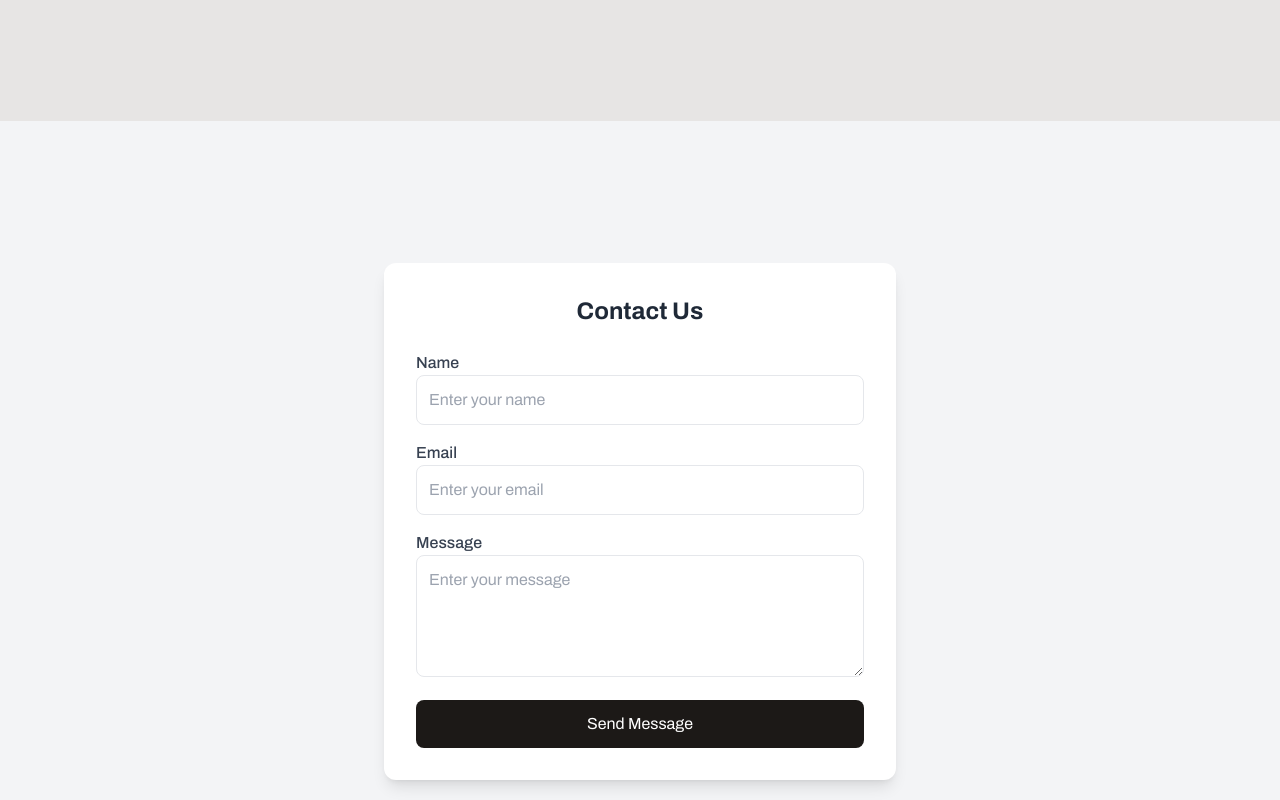
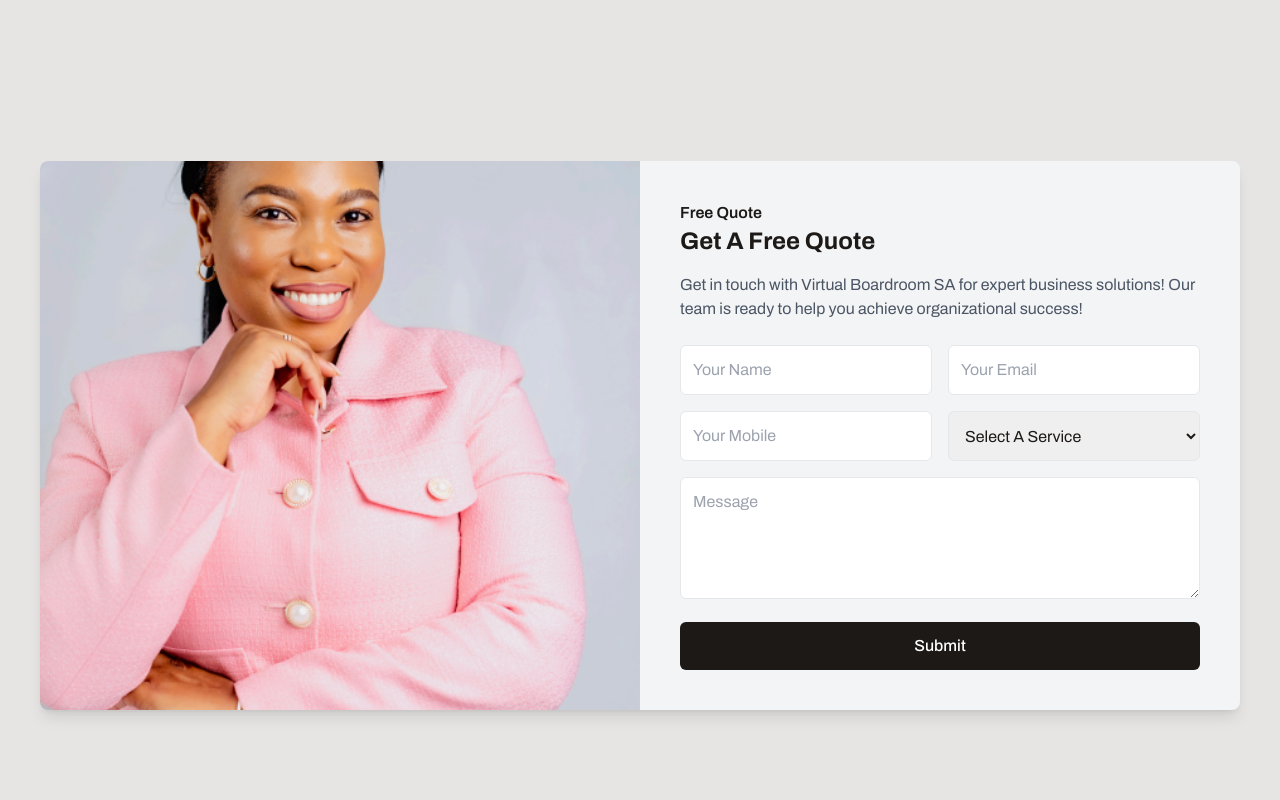
Before and after one commit to Sekwaticode/virtualboardroomsa, a Next.js app: page / in a window 1280 px wide. Shown: the part 9600-10400 px from the top of the page. Built offline with nearby package versions, Linux system fonts and the light colour scheme.

Commit message:
Contact form

```diff
--- a/src/sections/Contact.tsx
+++ b/src/sections/Contact.tsx
@@ -1,111 +1,123 @@
 "use client";
 
 import { useState } from "react";
-import { motion } from "framer-motion";
+import Image from "next/image";
+import contactImage from "@/assets/images/contact_image.png";
 
 const ContactForm = () => {
   const [formData, setFormData] = useState({
     name: "",
     email: "",
-    message: "",
+    mobile: "",
+    service: "",
+    note: "",
   });
 
-  const [errors, setErrors] = useState<{ name?: string; email?: string; message?: string }>({});
-  const [submitted, setSubmitted] = useState(false);
-
-  const handleChange = (e: React.ChangeEvent<HTMLInputElement | HTMLTextAreaElement>) => {
+  const handleChange = (
+    e: React.ChangeEvent<
+      HTMLInputElement | HTMLTextAreaElement | HTMLSelectElement
+    >
+  ) => {
     setFormData({ ...formData, [e.target.name]: e.target.value });
-  };
-
-  const validate = () => {
-    const newErrors: { name?: string; email?: string; message?: string } = {};
-
-    if (!formData.name.trim()) newErrors.name = "Name is required.";
-    if (!formData.email.trim() || !/^[\w.%+-]+@[\w.-]+\.[a-zA-Z]{2,}$/.test(formData.email))
-      newErrors.email = "Valid email is required.";
-    if (!formData.message.trim()) newErrors.message = "Message cannot be empty.";
-
-    setErrors(newErrors);
-    return Object.keys(newErrors).length === 0;
   };
 
   const handleSubmit = (e: React.FormEvent) => {
     e.preventDefault();
-    if (validate()) {
     console.log("Form submitted:", formData);
-      setSubmitted(true);
-      setTimeout(() => setSubmitted(false), 3000);
-      setFormData({ name: "", email: "", message: "" });
-    }
   };
 
   return (
-    <div className="flex justify-center items-center min-h-screen bg-gray-100 p-4">
-      <motion.div
-        initial={{ opacity: 0, y: 30 }}
-        animate={{ opacity: 1, y: 0 }}
-        transition={{ duration: 0.5 }}
-        className="bg-white shadow-lg rounded-xl p-8 max-w-lg w-full"
-      >
-        <h2 className="text-2xl font-bold text-gray-800 text-center mb-6">Contact Us</h2>
+    <section id="contacts" className="my-10">
+      <div className="container mx-auto px-4 lg:px-0">
+        <div className="grid grid-cols-1 lg:grid-cols-2 bg-gray-100 rounded-lg overflow-hidden shadow-lg">
+          {/* Left Image Section */}
+          <div className="relative min-h-[400px]">
+            <Image
+              src={contactImage}
+              alt="Gallery"
+              className="absolute inset-0 w-full h-full object-cover"
+            />
+          </div>
 
-        {submitted && (
-          <p className="text-green-600 text-center mb-4">Thank you! Your message has been sent.</p>
-        )}
+          {/* Right Contact Form Section */}
+          <div className="p-6 lg:p-10 flex flex-col justify-center">
+            <h6 className="text-stone-900 font-semibold">Free Quote</h6>
+            <h1 className="text-2xl font-bold mb-4">Get A Free Quote</h1>
+            <p className="mb-6 text-gray-600">
+              Get in touch with Virtual Boardroom SA for expert business solutions! Our team is
+              ready to help you achieve organizational success!
+            </p>
 
             <form onSubmit={handleSubmit} className="space-y-4">
-          {/* Name Input */}
-          <div>
-            <label className="block text-gray-700 font-medium">Name</label>
+              <div className="grid grid-cols-1 sm:grid-cols-2 gap-4">
                 <input
                   type="text"
                   name="name"
                   value={formData.name}
                   onChange={handleChange}
-              className="w-full p-3 border rounded-lg focus:ring-2 focus:ring-blue-500"
-              placeholder="Enter your name"
+                  className="w-full p-3 border rounded-md focus:ring-2 focus:ring-stone-900"
+                  placeholder="Your Name"
+                  required
                 />
-            {errors.name && <p className="text-red-500 text-sm mt-1">{errors.name}</p>}
-          </div>
-
-          {/* Email Input */}
-          <div>
-            <label className="block text-gray-700 font-medium">Email</label>
                 <input
                   type="email"
                   name="email"
                   value={formData.email}
                   onChange={handleChange}
-              className="w-full p-3 border rounded-lg focus:ring-2 focus:ring-blue-500"
-              placeholder="Enter your email"
+                  className="w-full p-3 border rounded-md focus:ring-2 focus:ring-stone-900"
+                  placeholder="Your Email"
+                  required
                 />
-            {errors.email && <p className="text-red-500 text-sm mt-1">{errors.email}</p>}
+                <input
+                  type="text"
+                  name="mobile"
+                  value={formData.mobile}
+                  onChange={handleChange}
+                  className="w-full p-3 border rounded-md focus:ring-2 focus:ring-stone-900"
+                  placeholder="Your Mobile"
+                  required
+                />
+                <select
+                  name="service"
+                  value={formData.service}
+                  onChange={handleChange}
+                  className="w-full p-3 border rounded-md focus:ring-2 focus:ring-stone-900"
+                  required
+                >
+                  <option value="">Select A Service</option>
+                  <option value="Virtual Assistance">Virtual Assistance</option>
+                  <option value="Personal & Business Finance">
+                    Personal & Business Finance
+                  </option>
+                  <option value="Recruitment Pack">Recruitment Pack</option>
+                  <option value="Branding & IT">Branding & IT</option>
+                  <option value="Travel Management">Travel Management</option>
+                  <option value="Social Media Management">Social Media Management</option>
+                  <option value="Mentorship">Mentorship</option>
+                  <option value="Events Management">Events Management</option>
+                </select>
               </div>
 
-          {/* Message Input */}
-          <div>
-            <label className="block text-gray-700 font-medium">Message</label>
               <textarea
-              name="message"
+                name="note"
+                value={formData.note}
+                onChange={handleChange}
+                className="w-full p-3 border rounded-md focus:ring-2 focus:ring-stone-900"
+                placeholder="Message"
                 rows={4}
-              value={formData.message}
-              onChange={handleChange}
-              className="w-full p-3 border rounded-lg focus:ring-2 focus:ring-blue-500"
-              placeholder="Enter your message"
-            />
-            {errors.message && <p className="text-red-500 text-sm mt-1">{errors.message}</p>}
-          </div>
+              ></textarea>
 
-          {/* Submit Button */}
               <button
                 type="submit"
-            className="w-full bg-stone-900 text-white p-3 rounded-lg hover:bg-stone-600 transition duration-300"
+                className="w-full bg-stone-900 text-white font-medium py-3 rounded-md hover:bg-stone-700 transition duration-300"
               >
-            Send Message
+                Submit
               </button>
             </form>
-      </motion.div>
           </div>
+        </div>
+      </div>
+    </section>
   );
 };
 
```
Also changed, not shown: src/assets/images/contact_image.png (added). Lines whose indentation alone changed are shown as unchanged.
